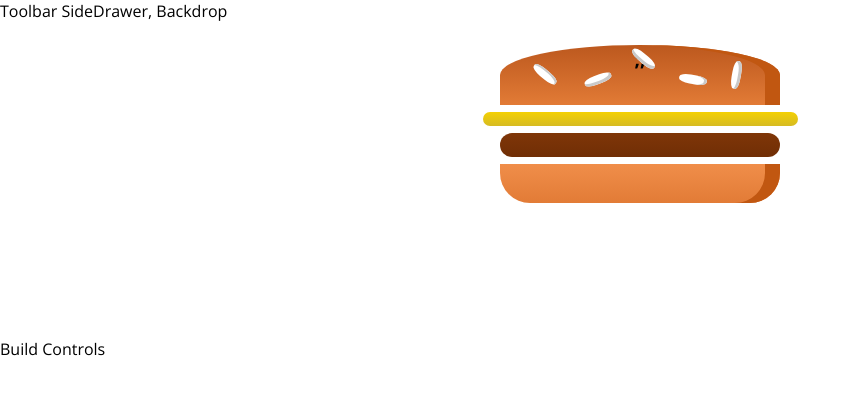
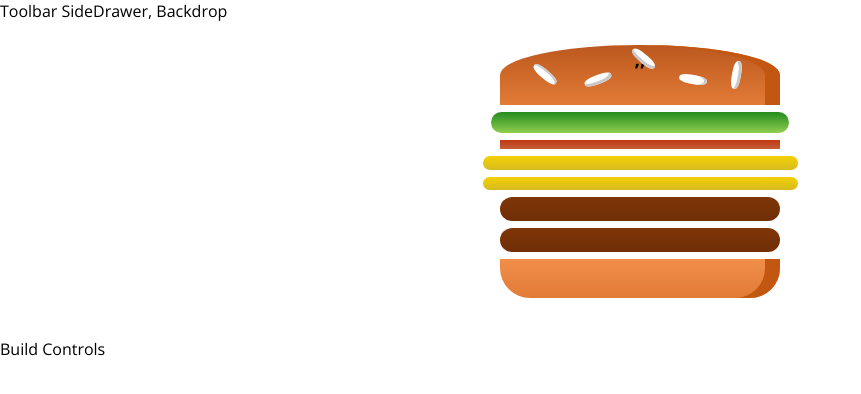
Before and after one commit to nelsonabieno/burger-builder, a React app: page / in a window 1280 px wide. Shown: the top 394 px of the page, without its empty margins (0-861 px from the left). Built offline with nearby package versions, Linux system fonts and the light colour scheme.

Commit message:
output burger ingredients dynamically

```diff
--- a/src/components/Burger/Burger.js
+++ b/src/components/Burger/Burger.js
@@ -3,11 +3,16 @@
 import BurgerIngredient from './BurgerIngredient/BurgerIngredient';
 
 const burger = (props) => {
+  const transformedIngredients = Object.keys(props.ingredients)
+    .map(ingredientKey => {
+      return  [...Array(props.ingredients[ingredientKey])].map((_, i) => {
+        return <BurgerIngredient key={ingredientKey + i} type={ingredientKey} />
+      });
+  });
   return (
     <div className={classes.Burger}>
       <BurgerIngredient type="bread-top"/>
-      <BurgerIngredient type="cheese"/>
-      <BurgerIngredient type="meat"/>
+      {transformedIngredients}
       <BurgerIngredient type="bread-bottom"/>
     </div>
   );
--- a/src/containers/BurgerBuilder/BurgerBuilder.js
+++ b/src/containers/BurgerBuilder/BurgerBuilder.js
@@ -3,10 +3,20 @@
 import Burger from '../../components/Burger/Burger';
 
 class BurgerBuilder extends Component {
+
+  state = {
+    ingredients: {
+      salad: 1,
+      bacon: 1,
+      cheese: 2,
+      meat: 2
+    }
+  }
+
   render () {
     return (
       <Aux>
-         <Burger/>
+         <Burger ingredients= {this.state.ingredients}/>
          <div> Build Controls </div>
       </Aux>
     );
```
